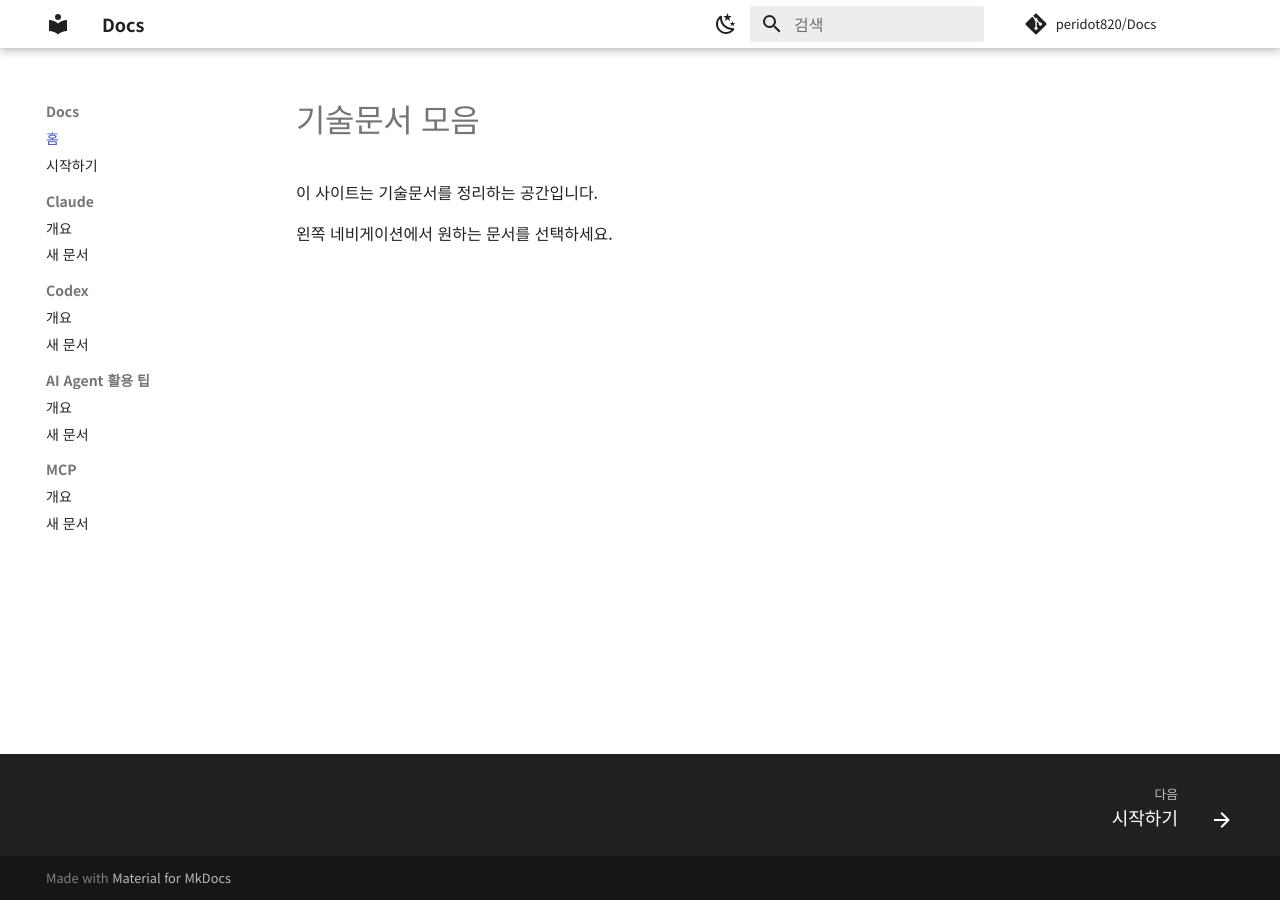
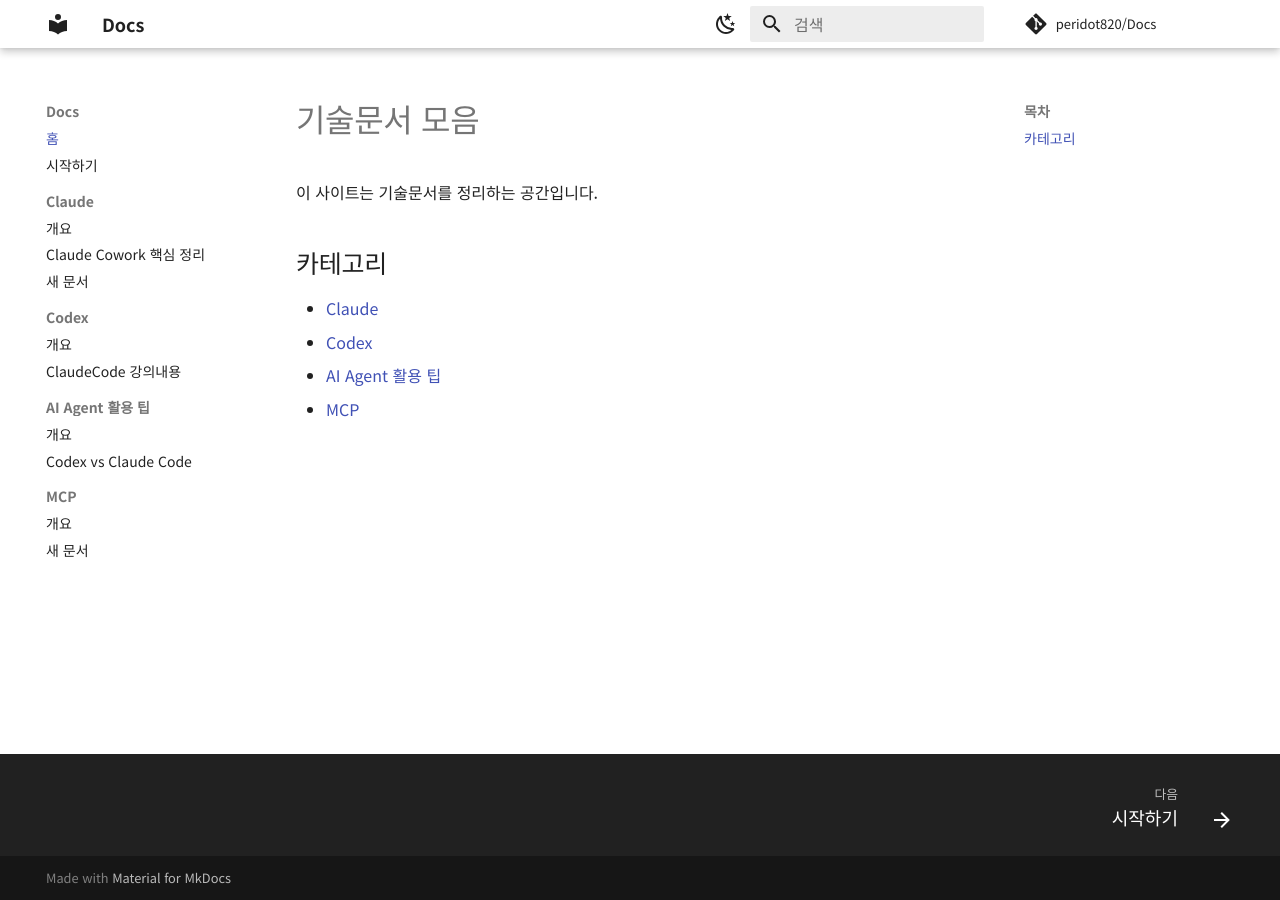
Before and after one commit to peridot820/Docs, an MkDocs documentation site: the page built from docs/index.md, in a window 1280 px wide. Built offline with MkDocs 1.6.1 and Material for MkDocs 9.7.7, drawn with Linux system fonts in a browser that asks for light colours; comment, search, counter and statistics services are not loaded.

Commit message:
Update home/category index pages and nav for new docs
Link categories from home page, list docs within each category
index. Sync mkdocs.yml nav with renamed doc files.

Co-Authored-By: Claude Sonnet 5 <noreply@anthropic.com>

```diff
--- a/docs/index.md
+++ b/docs/index.md
@@ -2,4 +2,9 @@
 
 이 사이트는 기술문서를 정리하는 공간입니다.
 
-왼쪽 네비게이션에서 원하는 문서를 선택하세요.
+## 카테고리
+
+- [Claude](claude/index.md)
+- [Codex](codex/index.md)
+- [AI Agent 활용 팁](ai-agent-tips/index.md)
+- [MCP](mcp/index.md)
--- a/mkdocs.yml
+++ b/mkdocs.yml
@@ -49,13 +49,14 @@ nav:
   - 시작하기: getting-started.md
   - Claude:
       - 개요: claude/index.md
+      - Claude Cowork 핵심 정리: claude/ClaudeCowork.md
       - 새 문서: claude/new-doc.md
   - Codex:
       - 개요: codex/index.md
-      - 새 문서: codex/new-doc.md
+      - ClaudeCode 강의내용: codex/ClaudeCode강의내용.md
   - AI Agent 활용 팁:
       - 개요: ai-agent-tips/index.md
-      - 새 문서: ai-agent-tips/new-doc.md
+      - Codex vs Claude Code: ai-agent-tips/Codex-vs-ClaudeCode.md
   - MCP:
       - 개요: mcp/index.md
       - 새 문서: mcp/new-doc.md
```
Also changed, not shown: docs/ai-agent-tips/index.md (+4 -0 lines), docs/claude/index.md (+4 -0 lines), docs/codex/index.md (+4 -0 lines).
